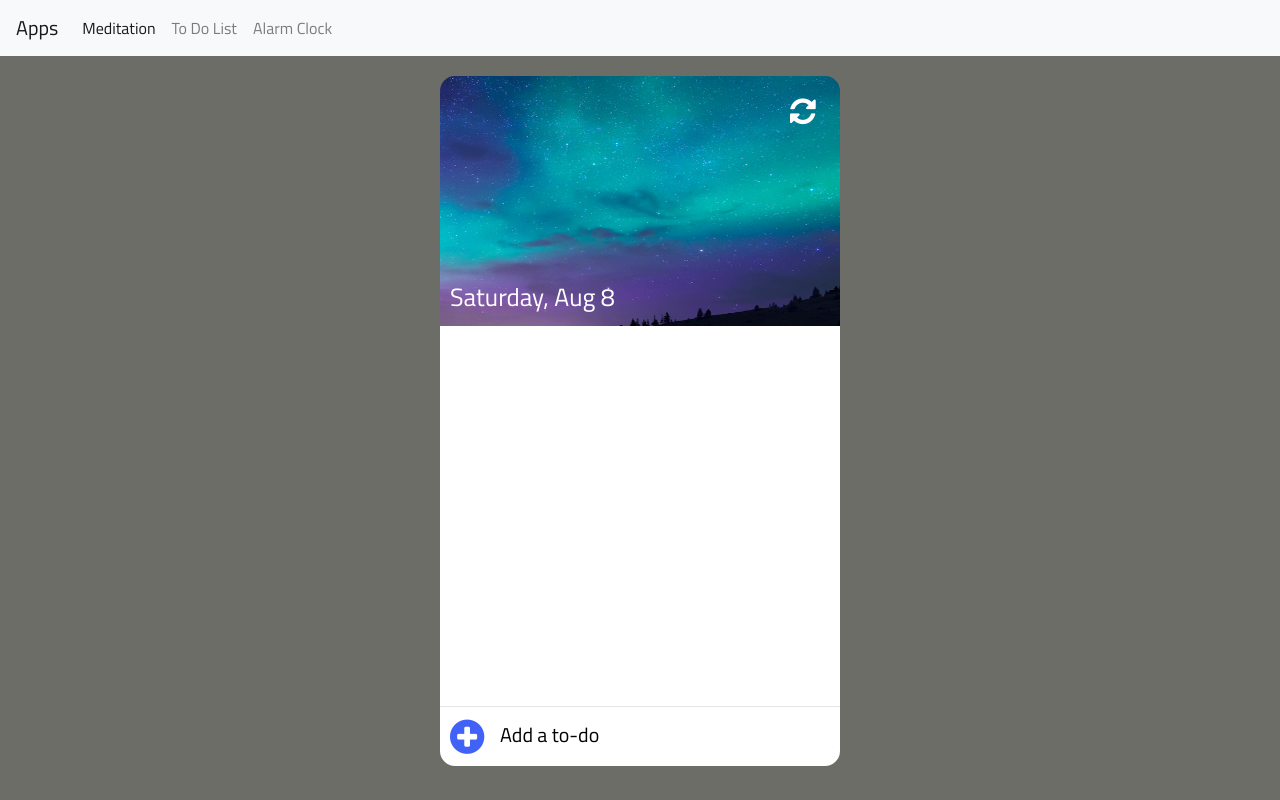
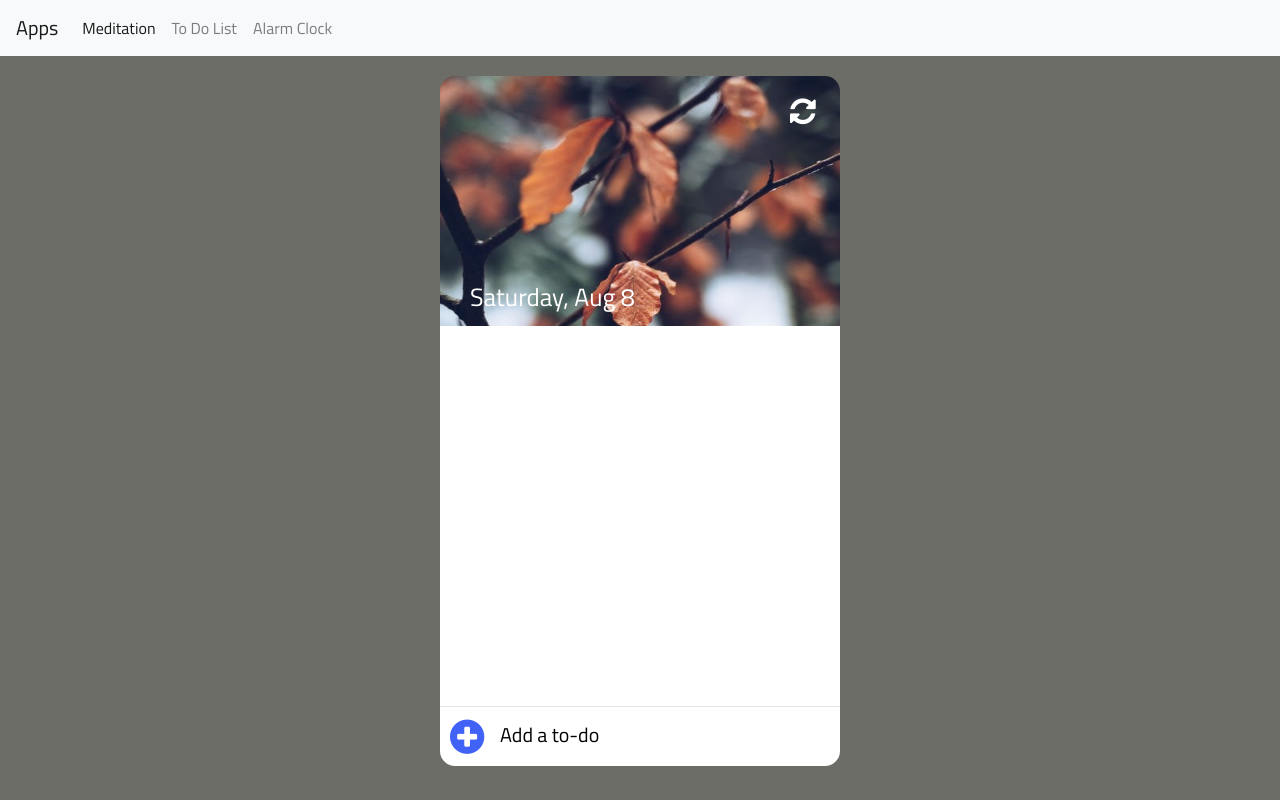
Before and after one commit to Saicharan67/Meditation, a website: page todo.html in a window 1280 px wide. Drawn offline with nearby package versions, Linux system fonts and the light colour scheme.

Commit message:
last commit this day

```diff
--- a/css/style.css
+++ b/css/style.css
@@ -23,7 +23,7 @@ body{
 .header{
     width: 400px;
     height:250px;
-    background-image: url('../img/bg2.jpg');
+    background-image: url('../img/bg8.jpeg');
     background-size: 100% 200%;
     background-repeat: no-repeat;
     border-radius: 15px 15px 0 0;
@@ -48,8 +48,8 @@ body{
 #date{
     position: absolute;
     bottom: 10px;
-    left: 10px;
-    color: #FFF;
+    left: 30px;
+    color: #ffffff;
     font-size: 25px;
     font-family: 'Titillium Web', sans-serif;
 }
--- a/style.css
+++ b/style.css
@@ -7,9 +7,7 @@ body {
 
     font-family: 'Titillium Web', sans-serif;
 }
-* {
-  outline: none;
-}
+
 .app {
   height: 600px;
   width: 400px;
@@ -89,6 +87,7 @@ body {
   border: 0.5px solid white;
   transition: all 0.5s ease;
   text-decoration: none;
+  outline: none;
 
 }
 
```
Also changed, not shown: img/bg.jpg (deleted), img/bg.png (deleted), img/bg5.jpeg (added), img/bg8.jpeg (added), img/images.jpg (deleted).
